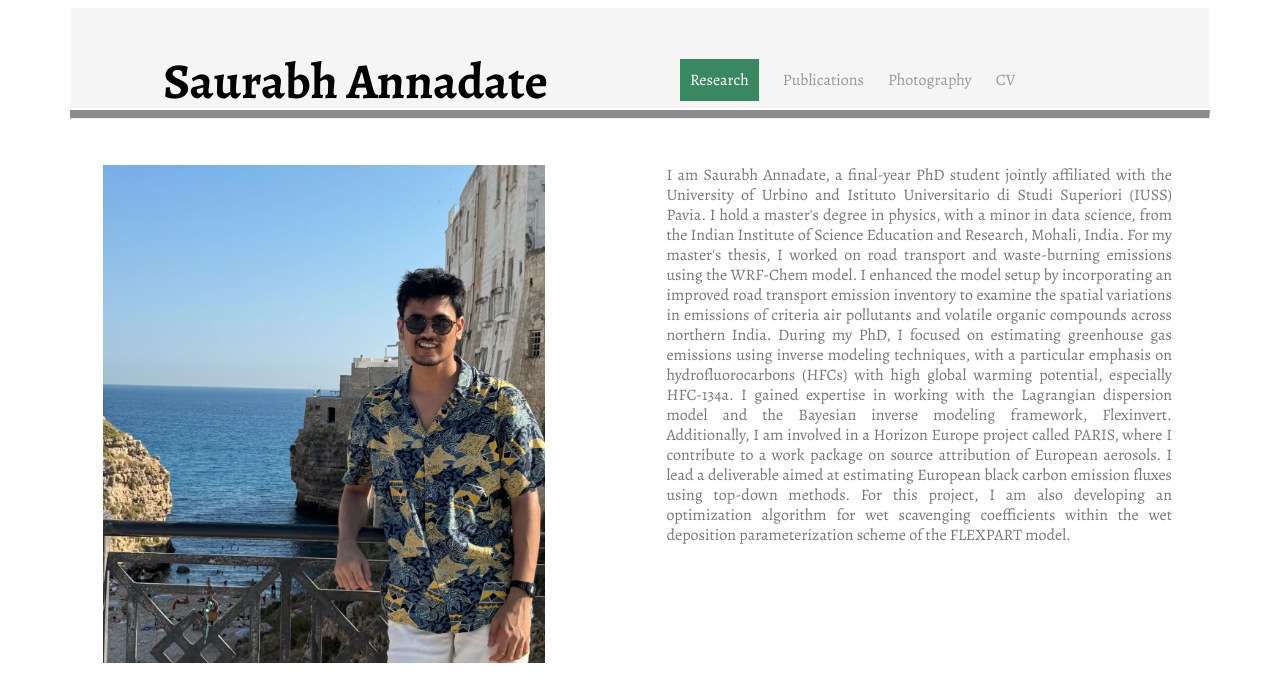
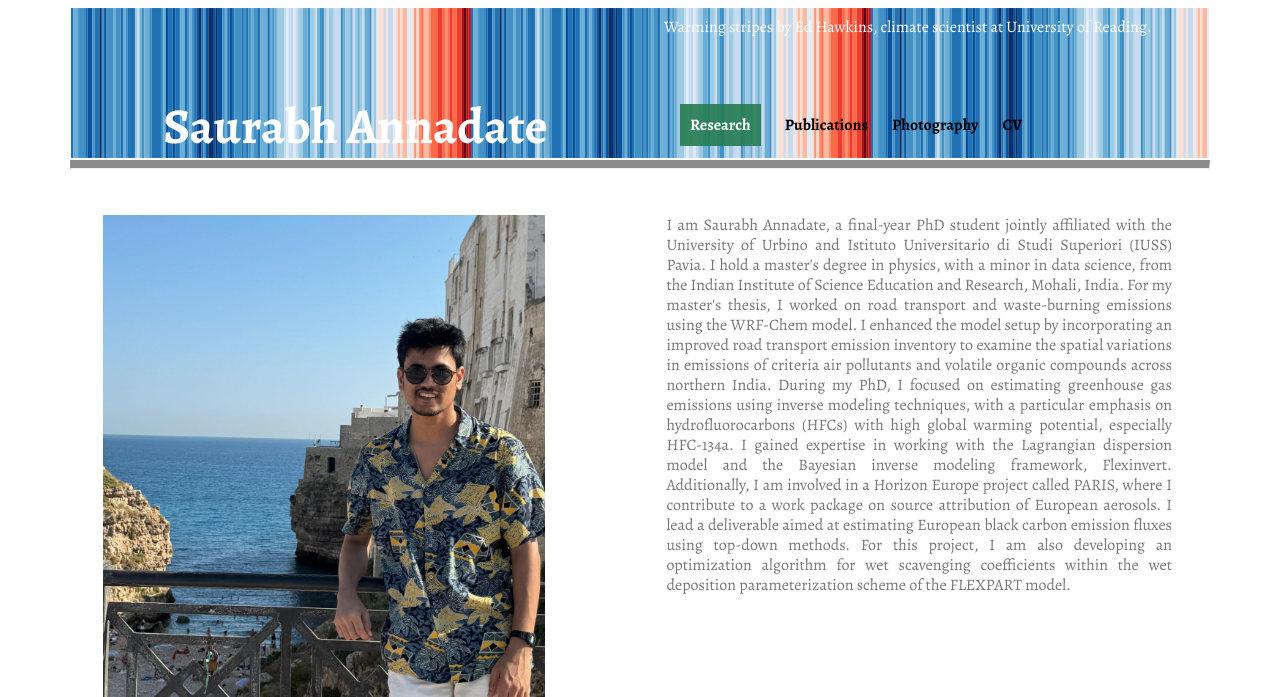
Before and after one commit to saurabh-annadate/saurabh-annadate.github.io, a plain HTML site: page _site/index.html in a window 1280 px wide. Shown: the top 697 px of the page. Drawn offline with nearby package versions, Linux system fonts and the light colour scheme.

Commit message:
warming stripes

```diff
--- a/_site/css/main.css
+++ b/_site/css/main.css
@@ -2,11 +2,13 @@ body {
     background: rgb(255, 255, 255);
 }
 
-.header {height: 100px;
+.header {height: 150px;
   width: 90%;
   display: flex;
   background-color: whitesmoke;
   margin:auto;
+  background-image: url("../img/warming_stripes.svg");
+  background-size: contain;
 }
 
 
@@ -14,16 +16,17 @@ body {
   height: 50px;
   width: 50%;
   display: inline-block;
-  padding-top: 5px;
+  padding-top: 50px;
   }
 
 #myname {
     text-align: center;
+
 }
 h1 {
   font-family: 'Alegreya', 'Nunito', sans-serif;
   font-size: 50px;
-  color: black;}
+  color: white;}
 
 
 #showmenu {
@@ -31,6 +34,7 @@ h1 {
   justify-content: space-between;
   padding-top: 30px;
   padding-right: 120px;
+
 }
 
 #showmenu li {
@@ -38,8 +42,16 @@ h1 {
     font-weight: 30px;
     display: inline-block;
     margin-left: 20px;
+
 }
 
+.dropbtn{
+  font-weight: bold;
+}
+#showmenu a {
+  color: black;
+  font-weight: bold;
+}
 .front_image {
   padding: 0 20px 12px 35px;
   margin: 20px 30px 20px 60px;
--- a/_site/index.html
+++ b/_site/index.html
@@ -17,8 +17,10 @@
 
     <body>
         <div class='header'>
-
-            <div class="box" id="myname"> <a href="/"> <h1>Saurabh Annadate </h1></a></div>
+            <figcaption style="position: absolute;top: 2%; right: 10%;color:white;font-family: 'Alegreya'">Warming stripes by Ed Hawkins, climate scientist at University of Reading.</figcaption>
+            <div class="box" id="myname">
+                <a href="/"> <h1>Saurabh Annadate </h1></a>
+            </div>
 
             <div class="box">
                 <ul id="showmenu">
--- a/css/main.css
+++ b/css/main.css
@@ -2,11 +2,13 @@ body {
     background: rgb(255, 255, 255);
 }
 
-.header {height: 100px;
+.header {height: 150px;
   width: 90%;
   display: flex;
   background-color: whitesmoke;
   margin:auto;
+  background-image: url("../img/warming_stripes.svg");
+  background-size: contain;
 }
 
 
@@ -14,16 +16,17 @@ body {
   height: 50px;
   width: 50%;
   display: inline-block;
-  padding-top: 5px;
+  padding-top: 50px;
   }
 
 #myname {
     text-align: center;
+
 }
 h1 {
   font-family: 'Alegreya', 'Nunito', sans-serif;
   font-size: 50px;
-  color: black;}
+  color: white;}
 
 
 #showmenu {
@@ -31,6 +34,7 @@ h1 {
   justify-content: space-between;
   padding-top: 30px;
   padding-right: 120px;
+
 }
 
 #showmenu li {
@@ -38,8 +42,16 @@ h1 {
     font-weight: 30px;
     display: inline-block;
     margin-left: 20px;
+
 }
 
+.dropbtn{
+  font-weight: bold;
+}
+#showmenu a {
+  color: black;
+  font-weight: bold;
+}
 .front_image {
   padding: 0 20px 12px 35px;
   margin: 20px 30px 20px 60px;
```
Also changed, not shown: _layouts/page.html (+4 -2 lines), _site/img/warming_stripes.svg (added), img/warming_stripes.svg (added), 1 other file.
